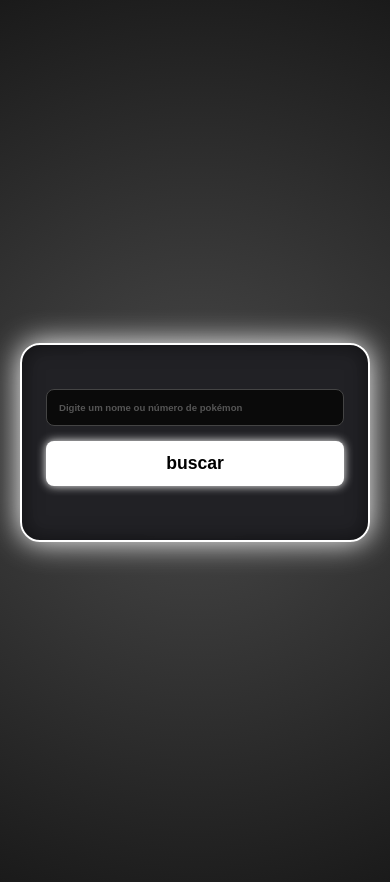
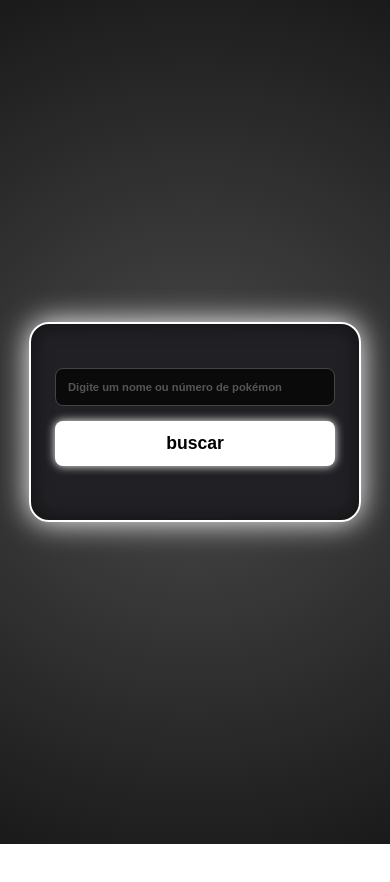
Before and after one commit to caiomartins8/Api-Pokemon-JS, a plain HTML site: page index.html in a window 390 px wide. After the commit the page ends 844 px from the top, so only its background shows below. Drawn offline with Linux system fonts and the light colour scheme.

Commit message:
melhoria na responsividade e placeholder

```diff
--- a/style.css
+++ b/style.css
@@ -84,7 +84,7 @@ body::after {
     border: 2px solid var(--accent-glow);
     box-shadow: 0 0 30px var(--accent-glow), inset 0 0 20px rgba(0, 0, 0, 0.5);
     border-radius: 20px;
-    padding: 2.5rem;
+    padding: 1.5rem;
     width: 400px;
     text-align: center;
     position: relative;
@@ -244,15 +244,22 @@ img:not([src]) {
 @media (max-width: 768px) {
 
     body {
+        flex-direction: column;
+                justify-content: flex-start;
+        align-items: center;
+        min-height: 100vh;
+        padding: 20px;
+        box-sizing: border-box;
         overflow-y: auto;
-        align-items: center;
-        padding: 20px;
-        min-height: 100vh;
     }
 
     #pokemon-card {
-        width: 90%;
-        padding: 1.5rem;
+        width: 80%;
+        max-width: 400px;
+
+        margin-top: auto;
+        margin-bottom: auto;
+        flex-shrink: 0;
     }
 
     #pokemon-card::before {
@@ -299,12 +306,10 @@ img:not([src]) {
         filter: blur(60px);
     }
 
-
-:placeholder-shown {
-    font-size: 0.9rem;
-    letter-spacing: 0;
-}
-
+    :placeholder-shown {
+        font-size: 0.9rem;
+        letter-spacing: 0;
+    }
 }
 
 #poke-cod-num {
@@ -317,6 +322,6 @@ img:not([src]) {
 }
 
 :placeholder-shown {
-    font-size: 0.6rem;
+    font-size: 0.7rem;
     letter-spacing: 0;
 }
```
